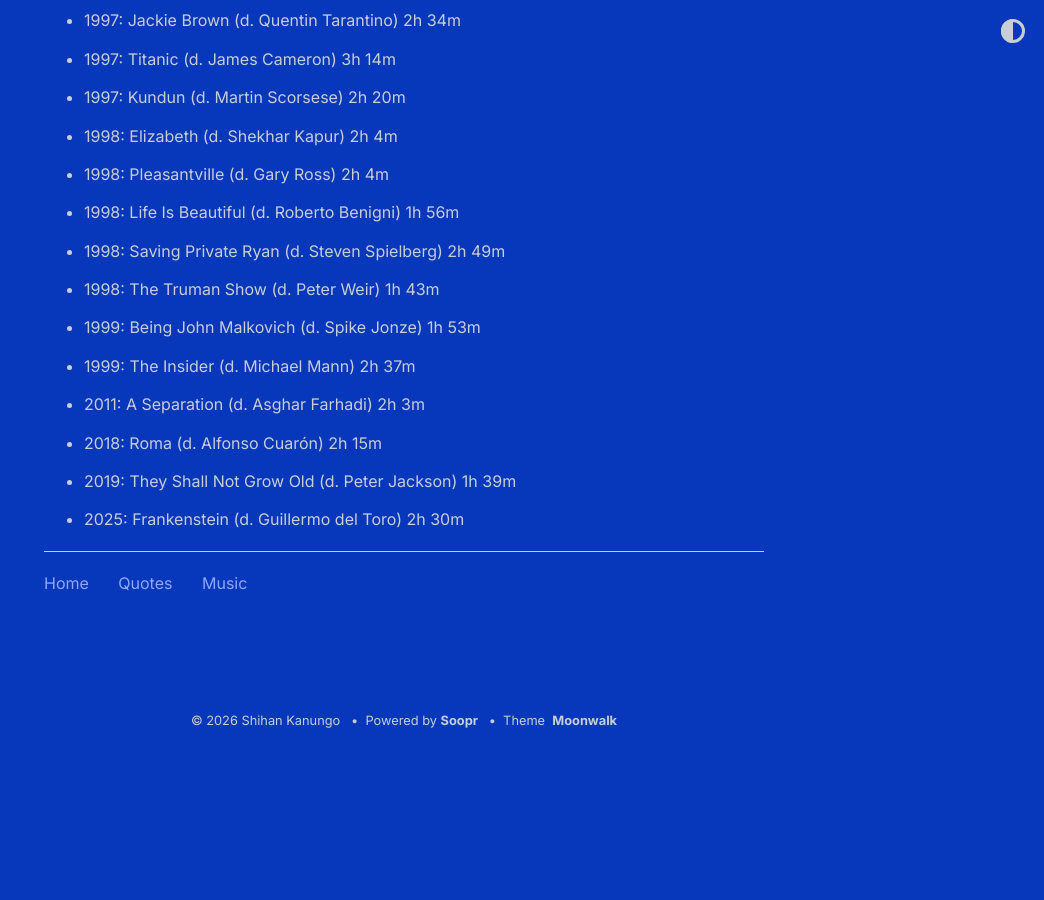
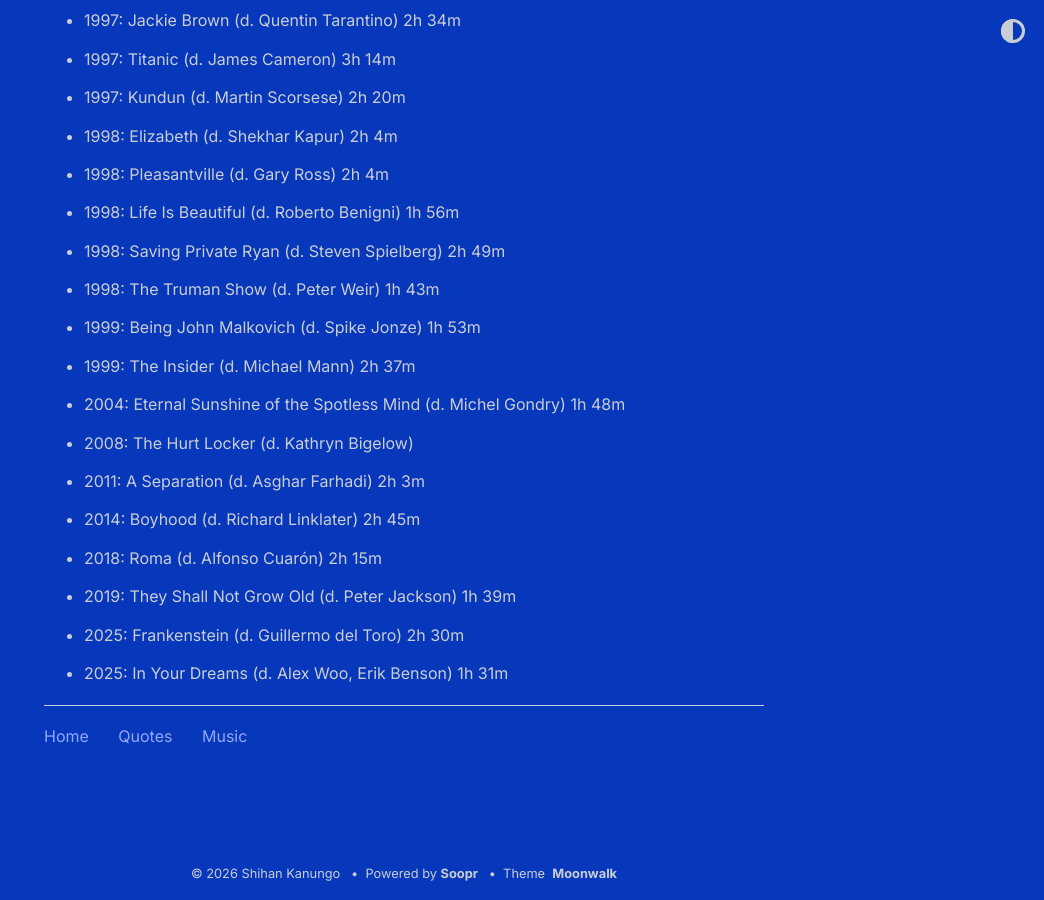
Before and after one commit to shihankanungo/shihankanungo.github.io, a Jekyll site: the page built from movies.md, in a window 1280 px wide and 900 px high, scrolled down 1698 px. Shown: the whole window, without its empty margins (236-1280 px from the left). Built offline with Jekyll 4.4.1, drawn with Linux system fonts in a browser that asks for light colours; before the commit the page ends 2444 px from its top, so only the background shows below that.

Commit message:
Update movies.md

```diff
--- a/movies.md
+++ b/movies.md
@@ -38,7 +38,11 @@
 - 1998: The Truman Show (d. Peter Weir) 1h 43m
 - 1999: Being John Malkovich (d. Spike Jonze) 1h 53m
 - 1999: The Insider (d. Michael Mann) 2h 37m
+- 2004: Eternal Sunshine of the Spotless Mind (d. Michel Gondry) 1h 48m
+- 2008: The Hurt Locker (d. Kathryn Bigelow)
 - 2011: A Separation (d. Asghar Farhadi) 2h 3m
+- 2014: Boyhood (d. Richard Linklater) 2h 45m
 - 2018: Roma (d. Alfonso Cuarón) 2h 15m
 - 2019: They Shall Not Grow Old (d. Peter Jackson) 1h 39m
 - 2025: Frankenstein (d. Guillermo del Toro) 2h 30m
+- 2025: In Your Dreams (d. Alex Woo, Erik Benson) 1h 31m
```
